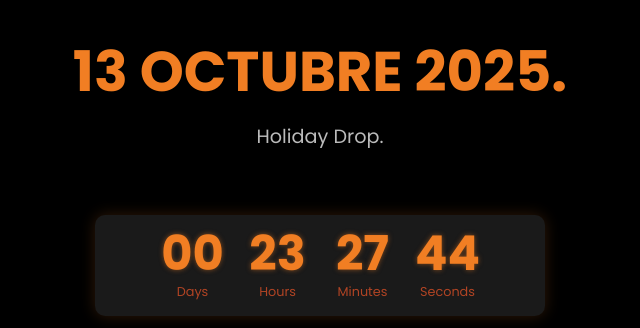
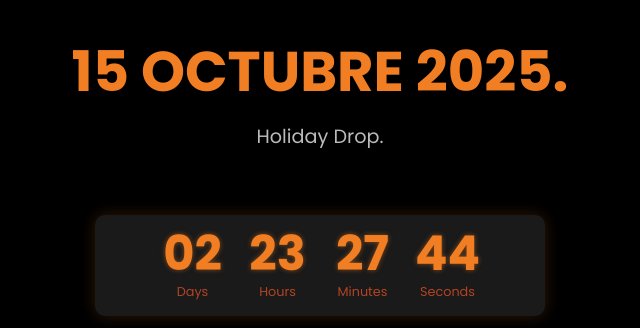
Before and after one commit to 04Evann/happy-corner, a website: page index.html in a window 1280 px wide. Shown: the part 196-524 px from the top of the page, 320-960 px from the left. Drawn offline with Linux system fonts and the light colour scheme.

Commit message:
Update index.html

```diff
--- a/index.html
+++ b/index.html
@@ -217,7 +217,7 @@
 
     <main class="progress-container">
         <i class="fas fa-hammer loader-icon"></i>
-        <h1 class="main-title">13 OCTUBRE 2025.</h1>
+        <h1 class="main-title">15 OCTUBRE 2025.</h1>
         <p class="subtitle">Holiday Drop.</p>
 
         <div id="countdownTimer" class="countdown-wrapper">
@@ -264,7 +264,7 @@
 
     <script>
         // --- Lógica de la Cuenta Regresiva ---
-        const targetDate = new Date('October 13, 2025 00:00:00').getTime();
+        const targetDate = new Date('October 15, 2025 00:00:00').getTime();
 
         const countdown = setInterval(function() {
             const now = new Date().getTime();
```
